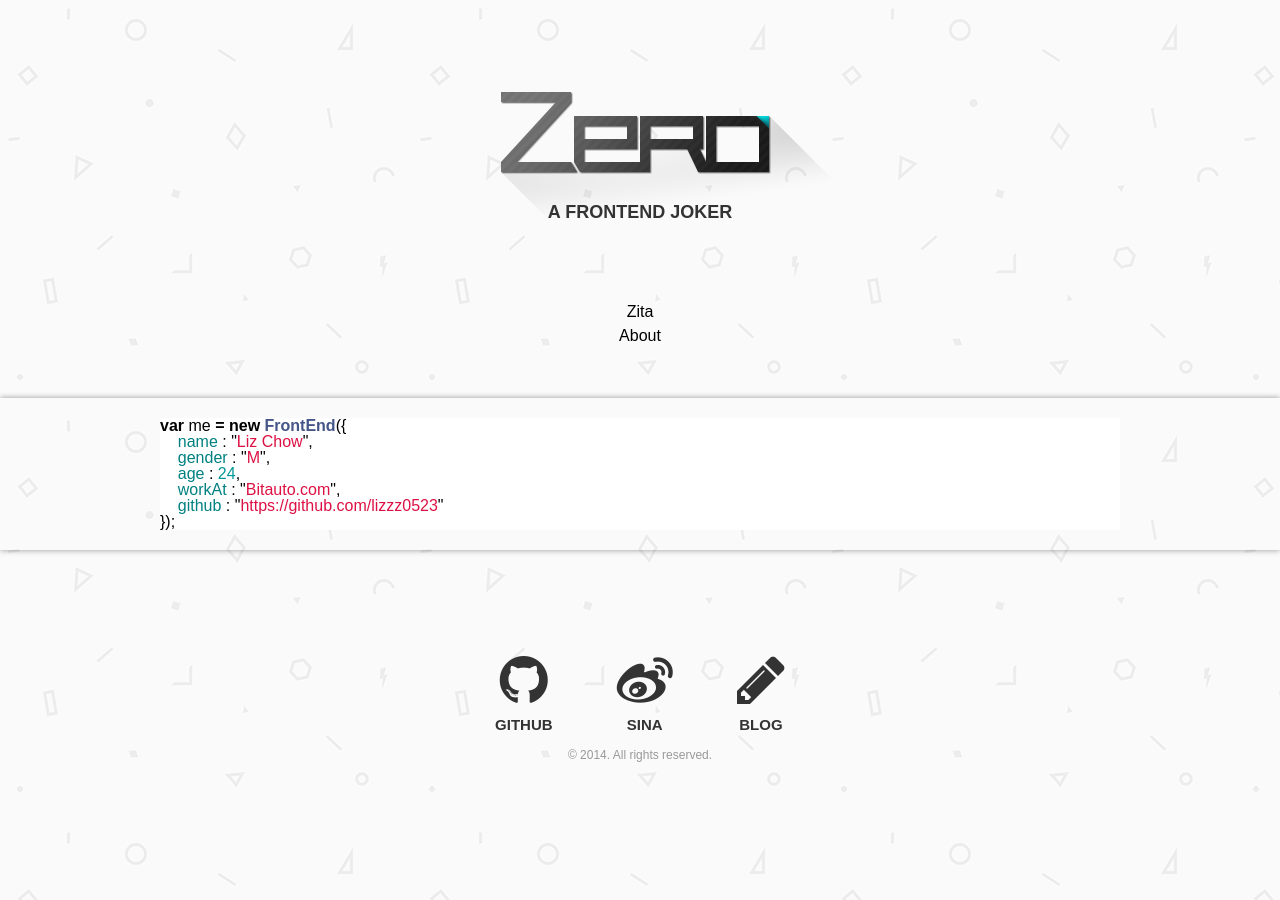
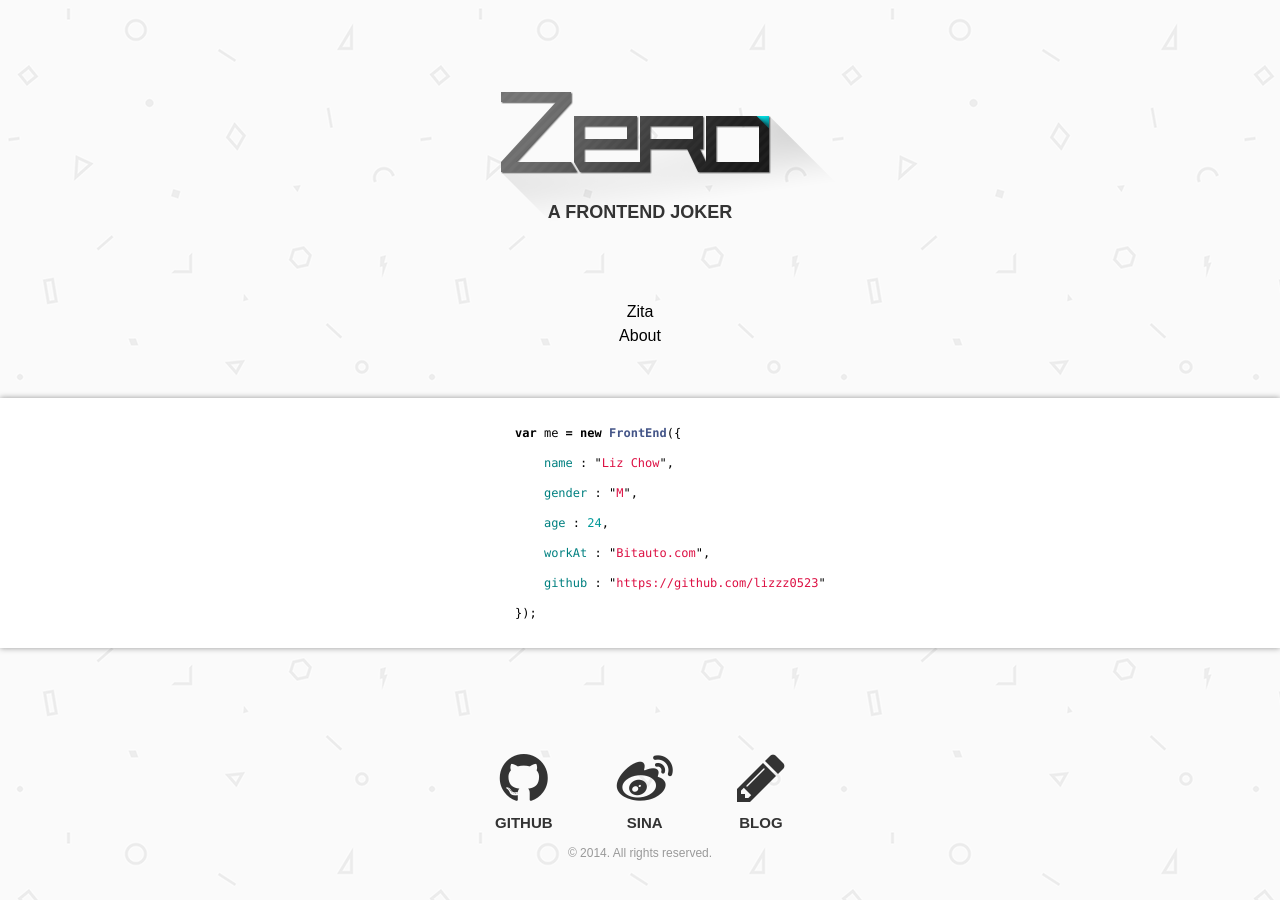
Before and after one commit to lizzz0523/lizzz0523.github.io, a Jekyll site: the page built from about.html, in a window 1280 px wide. Built offline with Jekyll 4.4.1, drawn with Linux system fonts in a browser that asks for light colours; nearby versions of some CDN libraries; Markdown is read by kramdown in place of the engine named in the settings.

Commit message:
update about pape font style

```diff
--- a/css/zero.css
+++ b/css/zero.css
@@ -100,5 +100,13 @@ body {
 
 .about {
     padding: 20px 0;
+    line-height: 30px;
+    background-color: white;
+    font-size: 12px;
+    font-family: Consolas, "Liberation Mono", Courier, monospace;
     box-shadow: 0 0 6px rgba(0,0,0,0.4);
 }
+
+.about .inner {
+    width: 250px;
+}
```
